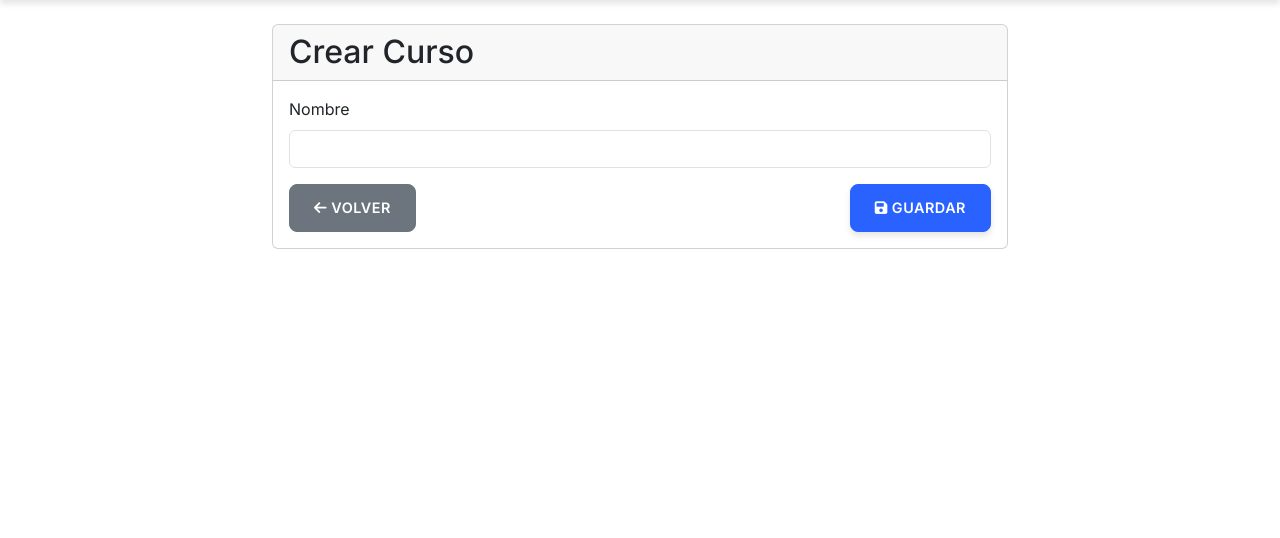
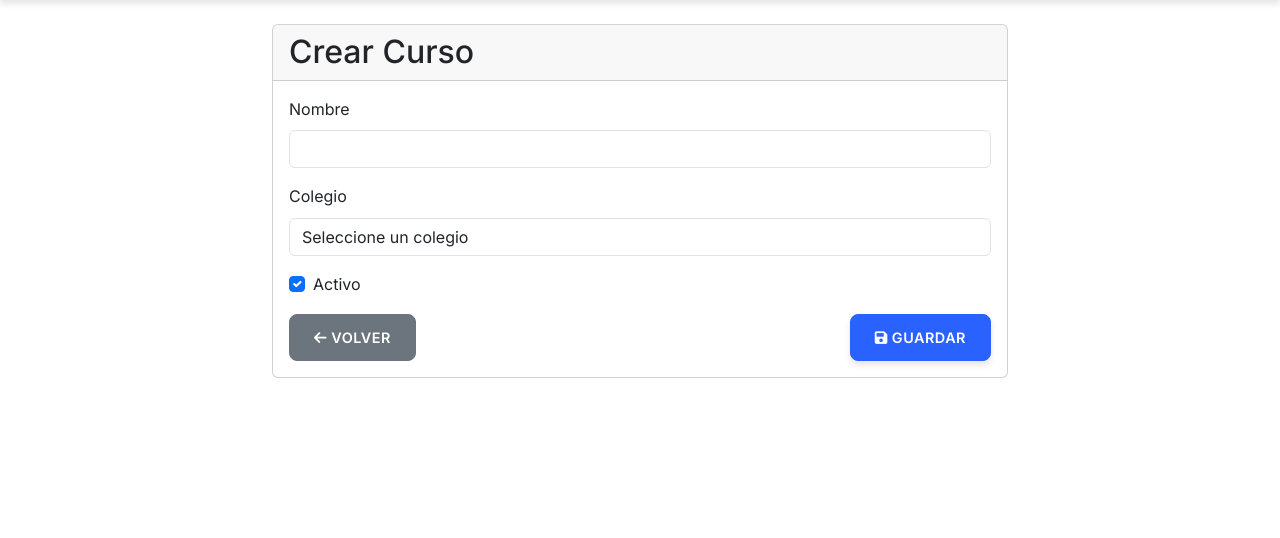
Before and after one commit to fabian-poblete/EduModulo, a Django app: page /cursos/crear/ in a window 1280 px wide. Shown: the part 80-618 px from the top of the page. Run offline with Django 5.2, Linux system fonts and the light colour scheme; the visitor is signed in with stand-in values (Sample User, id 1); data that the repository does not hold is empty.

Commit message:
cursos crear

```diff
--- a/cursos/forms.py
+++ b/cursos/forms.py
@@ -1,19 +1,29 @@
 from django import forms
 from .models import Curso
+from colegios.models import Colegio
 
 
 class CursoForm(forms.ModelForm):
     class Meta:
         model = Curso
-        fields = ['nombre']
+        fields = ['nombre', 'colegio', 'activo']
         widgets = {
             'nombre': forms.TextInput(attrs={'class': 'form-control'}),
+            'colegio': forms.Select(attrs={'class': 'form-control'}),
+            'activo': forms.CheckboxInput(attrs={'class': 'form-check-input'}),
         }
 
     def __init__(self, *args, **kwargs):
         self.user = kwargs.pop('user', None)
         super().__init__(*args, **kwargs)
 
-        # Si es admin de colegio, forzar el colegio
+        # Si es admin de colegio, forzar el colegio y ocultar el campo
         if self.user and not self.user.is_superuser:
             self.instance.colegio = self.user.perfil.colegio
+            self.fields['colegio'].widget = forms.HiddenInput()
+            self.fields['colegio'].initial = self.user.perfil.colegio
+        else:
+            # Si es superusuario, mostrar todos los colegios activos
+            self.fields['colegio'].queryset = Colegio.objects.filter(
+                activo=True)
+            self.fields['colegio'].empty_label = "Seleccione un colegio"
--- a/templates/cursos/curso_form.html
+++ b/templates/cursos/curso_form.html
@@ -20,14 +20,35 @@
             {% csrf_token %}
 
             <div class="mb-3">
-              <label for="{{ form.nombre.id_for_label }}" class="form-label"
-                >Nombre</label
-              >
+              <label for="{{ form.nombre.id_for_label }}" class="form-label">Nombre</label>
               {{ form.nombre }} {% if form.nombre.errors %}
               <div class="invalid-feedback d-block">
                 {{ form.nombre.errors }}
               </div>
               {% endif %}
+            </div>
+
+            {% if user.is_superuser %}
+            <div class="mb-3">
+              <label for="{{ form.colegio.id_for_label }}" class="form-label"
+                >Colegio</label
+              >
+              {{ form.colegio }} {% if form.colegio.errors %}
+              <div class="invalid-feedback d-block">
+                {{ form.colegio.errors }}
+              </div>
+              {% endif %}
+            </div>
+            {% endif %}
+
+            <div class="mb-3 form-check">
+              {{ form.activo }}
+              <label
+                class="form-check-label"
+                for="{{ form.activo.id_for_label }}"
+              >
+                Activo
+              </label>
             </div>
 
             <div class="d-flex justify-content-between">
```
